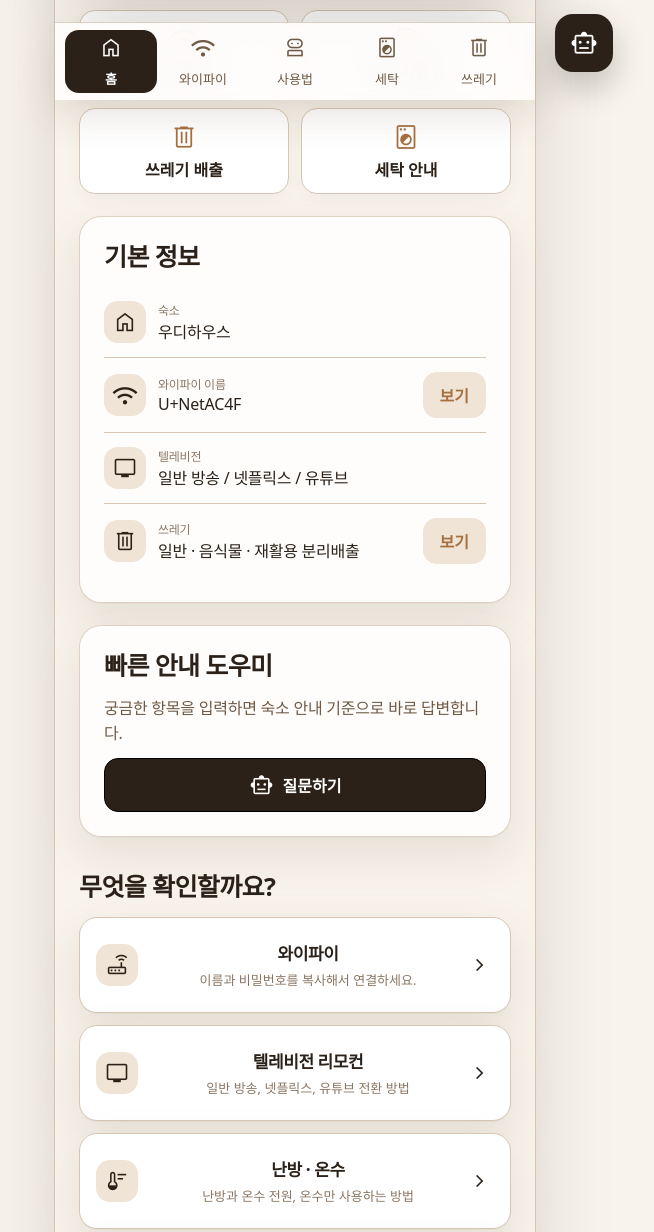
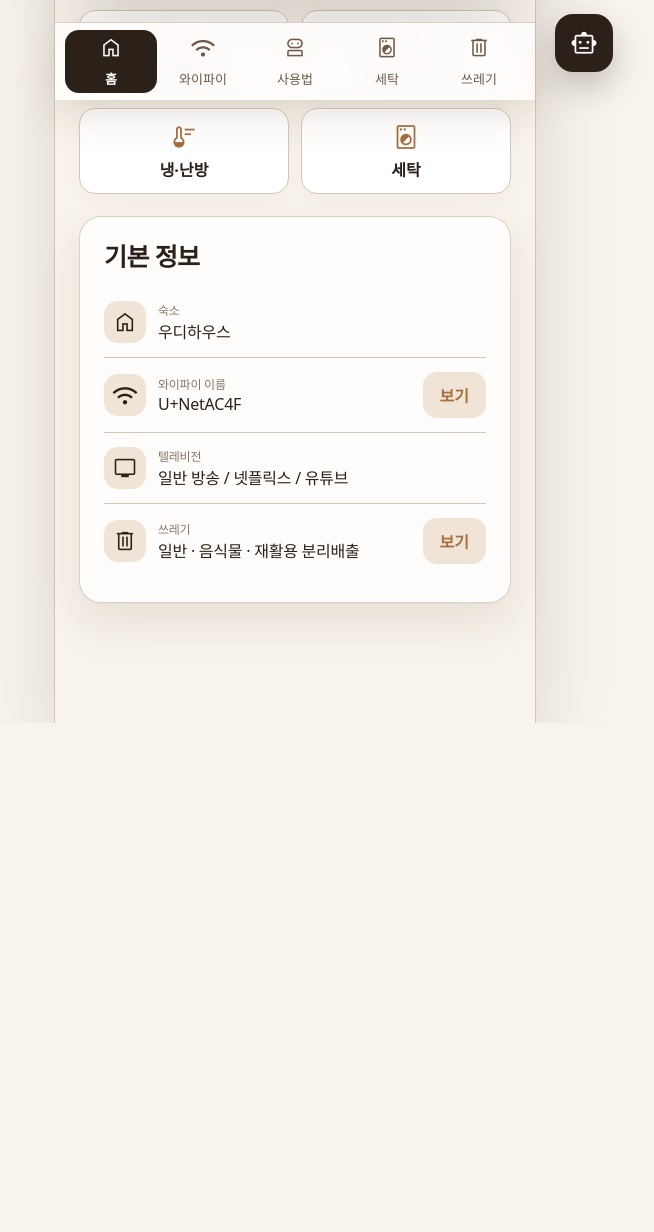
Before and after one commit to Lrinvl1203/madestay-guide-site, a website: page guide-woody-v2.html in a window 1280 px wide. Shown: the part 700-1932 px from the top of the page, without its empty margins (345-999 px from the left). After the commit the page ends 1423 px from the top, so only its background shows below. Drawn offline with nearby package versions, Linux system fonts and the light colour scheme; a web font is replaced by a local one.

Commit message:
Simplify Woody V2 home to requested skeleton

```diff
--- a/guide-woody-v2.html
+++ b/guide-woody-v2.html
@@ -52,11 +52,9 @@ body{background:var(--bg);color:var(--ink)}
       <section class="screen active" data-screen="home">
         <div class="hero"><div class="lang"><button class="chip active">한국어</button></div><div class="label">Woody House Guide</div><div class="hero-title">지금<br>필요한<br>안내</div></div>
         <article class="card smart-card" id="smartCard"><div class="smart-top"><span class="smart-badge" id="smartBadge">스마트 안내</span><span class="smart-clock" id="smartClock">--:--</span></div><h2 class="section-title" id="smartTitle" style="margin-top:10px">자주 찾는 안내</h2><p class="smart-copy" id="smartCopy">와이파이, 텔레비전, 난방·온수, 세탁기, 쓰레기 배출 방법을 바로 확인할 수 있습니다.</p><div class="smart-actions" id="smartActions"><button class="btn primary" data-go="wifi"><span class="mi">wifi_password</span>와이파이</button><button class="btn" data-go="appliances"><span class="mi">robot_2</span>기기 사용법</button></div></article>
-        <div class="quick"><button data-go="wifi"><span><span class="mi">wifi_password</span><br>와이파이</span></button><button data-go="appliances"><span><span class="mi">robot_2</span><br>기기 사용법</span></button><button data-go="trash"><span><span class="mi">delete</span><br>쓰레기 배출</span></button><button data-go="laundry"><span><span class="mi">local_laundry_service</span><br>세탁 안내</span></button></div>
+        <div class="quick"><button data-go="wifi"><span><span class="mi">wifi_password</span><br>와이파이</span></button><button data-go="appliances" data-open="tv"><span><span class="mi">tv</span><br>TV 및 미디어</span></button><button data-go="appliances" data-open="boiler"><span><span class="mi">thermostat</span><br>냉·난방</span></button><button data-go="laundry"><span><span class="mi">local_laundry_service</span><br>세탁</span></button></div>
         <article class="card"><h2 class="section-title" style="margin-top:0">기본 정보</h2><div class="info-row"><span class="circle"><span class="mi">home</span></span><div><small>숙소</small><b>우디하우스</b></div></div><div class="info-row"><span class="circle"><span class="mi">wifi</span></span><div><small>와이파이 이름</small><b>U+NetAC4F</b></div><button class="mini-btn" data-go="wifi">보기</button></div><div class="info-row"><span class="circle"><span class="mi">tv</span></span><div><small>텔레비전</small><b>일반 방송 / 넷플릭스 / 유튜브</b></div></div><div class="info-row"><span class="circle"><span class="mi">delete</span></span><div><small>쓰레기</small><b>일반 · 음식물 · 재활용 분리배출</b></div><button class="mini-btn" data-go="trash">보기</button></div></article>
-        <article class="card"><h2 class="section-title" style="margin-top:0">빠른 안내 도우미</h2><p style="line-height:1.55;color:var(--secondary);margin:0">궁금한 항목을 입력하면 숙소 안내 기준으로 바로 답변합니다.</p><button class="btn primary" id="openChatCard"><span class="mi">smart_toy</span>질문하기</button></article>
-        <h2 class="section-title">무엇을 확인할까요?</h2><div class="menu-list"><button class="menu-item" data-go="wifi"><span class="circle"><span class="mi">router</span></span><div><h3>와이파이</h3><p>이름과 비밀번호를 복사해서 연결하세요.</p></div><span class="mi">chevron_right</span></button><button class="menu-item" data-go="appliances" data-open="tv"><span class="circle"><span class="mi">tv</span></span><div><h3>텔레비전 리모컨</h3><p>일반 방송, 넷플릭스, 유튜브 전환 방법</p></div><span class="mi">chevron_right</span></button><button class="menu-item" data-go="appliances" data-open="boiler"><span class="circle"><span class="mi">thermostat</span></span><div><h3>난방 · 온수</h3><p>난방과 온수 전원, 온수만 사용하는 방법</p></div><span class="mi">chevron_right</span></button><button class="menu-item" data-go="laundry"><span class="circle"><span class="mi">local_laundry_service</span></span><div><h3>세탁기 · 세제</h3><p>세탁 코스와 세제 위치를 확인하세요.</p></div><span class="mi">chevron_right</span></button><button class="menu-item" data-go="trash"><span class="circle"><span class="mi">delete</span></span><div><h3>쓰레기 배출</h3><p>일반 쓰레기, 음식물 쓰레기, 재활용 위치</p></div><span class="mi">chevron_right</span></button></div>
-      </section>
+        </section>
 
       <section class="screen" data-screen="wifi"><h2 class="page-title">와이파이</h2><p class="page-sub">아래 이름과 비밀번호로 연결하세요.</p><article class="card"><div class="info-row"><span class="circle"><span class="mi">router</span></span><div><small>와이파이 이름</small><b>U+NetAC4F</b></div><button class="mini-btn" data-copy="U+NetAC4F">복사</button></div><div class="info-row"><span class="circle"><span class="mi">password</span></span><div><small>비밀번호</small><b>32F7006823</b></div><button class="mini-btn" data-copy="32F7006823">복사</button></div></article></section>
 
```
